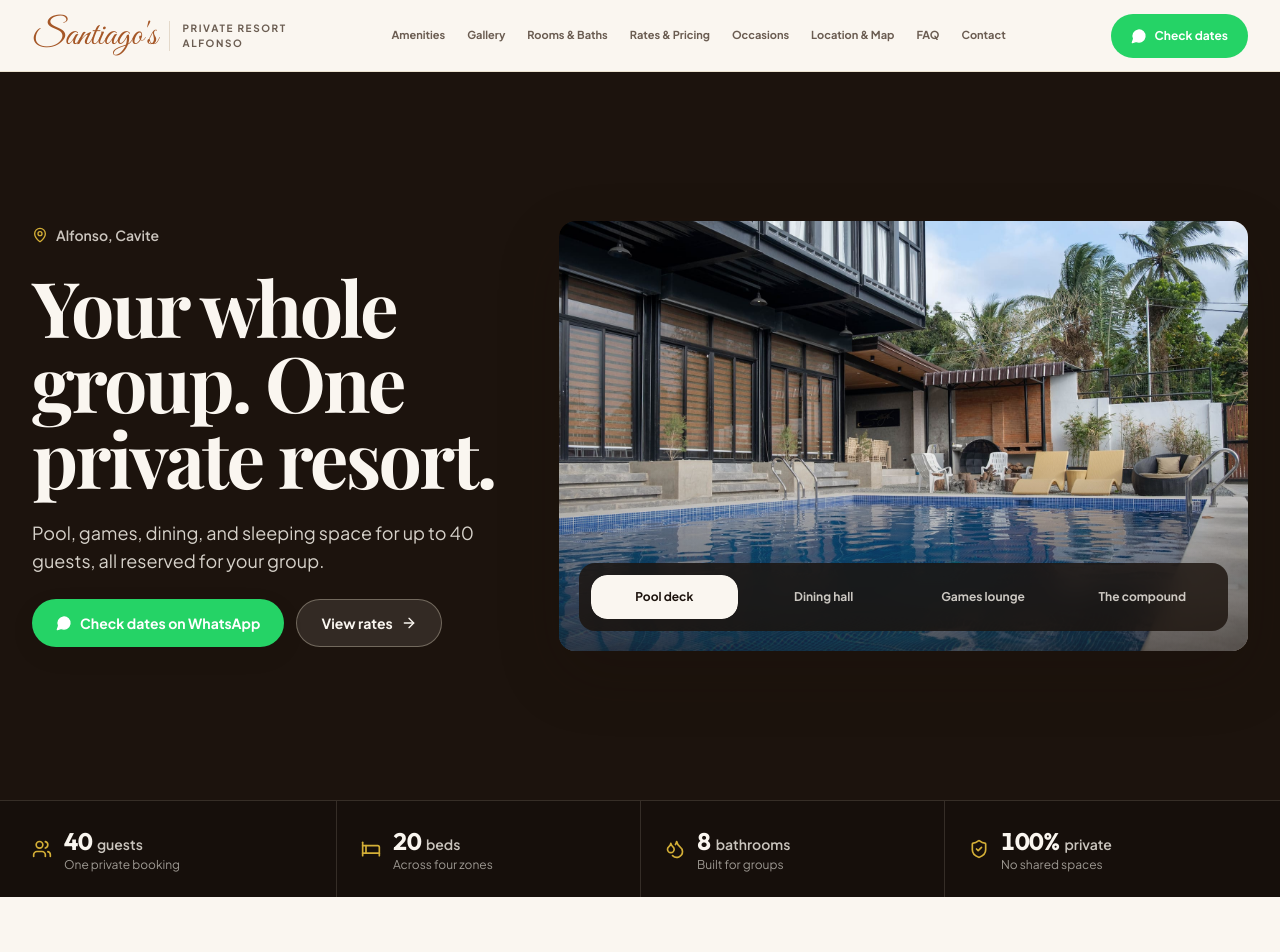
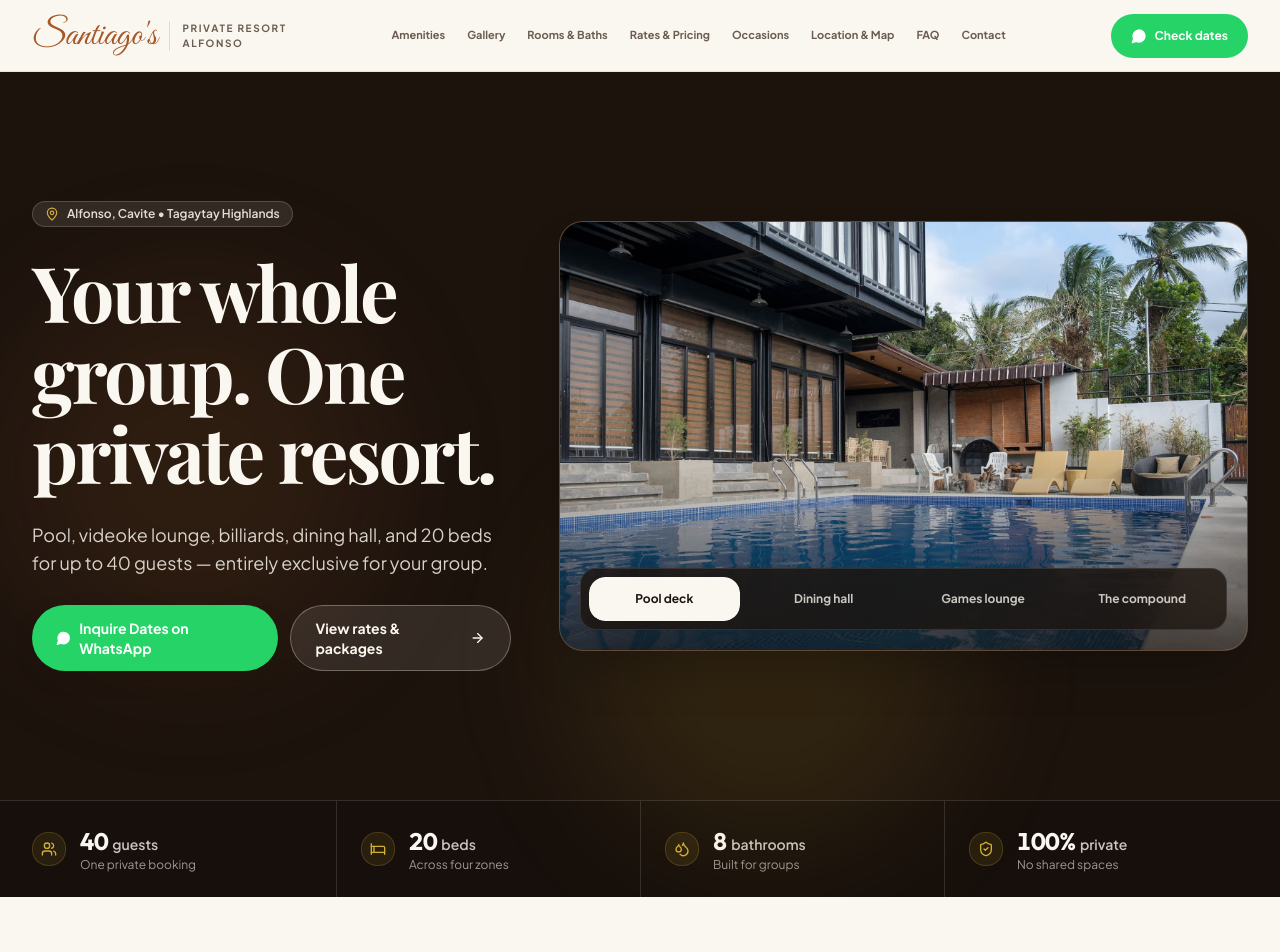
Before and after one commit to afkDen/santiagos-airbnb, a Next.js app: page / in a window 1280 px wide. Shown: the top 952 px of the page. Built offline with nearby package versions, Linux system fonts and the light colour scheme; a web font is replaced by a local one.

Commit message:
feat(hero): animate landing page hero with Apple-style springs, staggered text cascade, and animated proof numbers

```diff
--- a/src/components/animated-number.tsx
+++ b/src/components/animated-number.tsx
@@ -1,3 +1,8 @@
+'use client'
+
+import { useEffect, useRef } from 'react'
+import { useMotionValue, useSpring, useInView } from 'motion/react'
+
 interface AnimatedNumberProps {
   value: number
   prefix?: string
@@ -11,8 +16,27 @@ export function AnimatedNumber({
   suffix = '',
   className = '',
 }: AnimatedNumberProps) {
+  const ref = useRef<HTMLSpanElement>(null)
+  const motionVal = useMotionValue(0)
+  const springVal = useSpring(motionVal, { duration: 0.7, bounce: 0 })
+  const isInView = useInView(ref, { once: true, margin: '-40px' })
+
+  useEffect(() => {
+    if (isInView) {
+      motionVal.set(value)
+    }
+  }, [isInView, motionVal, value])
+
+  useEffect(() => {
+    return springVal.on('change', (latest) => {
+      if (ref.current) {
+        ref.current.textContent = `${prefix}${Math.round(latest).toLocaleString()}${suffix}`
+      }
+    })
+  }, [springVal, prefix, suffix])
+
   return (
-    <span className={`tabular-nums ${className}`} aria-live="polite">
+    <span ref={ref} className={`tabular-nums ${className}`} aria-live="polite">
       {prefix}{value.toLocaleString()}{suffix}
     </span>
   )
--- a/src/components/hero.tsx
+++ b/src/components/hero.tsx
@@ -3,10 +3,11 @@
 import { useState } from 'react'
 import Image from 'next/image'
 import Link from 'next/link'
-import { AnimatePresence, motion } from 'motion/react'
-import { ArrowRight, Bed, Droplets, MapPin, MessageCircle, ShieldCheck, Users } from 'lucide-react'
+import { motion, AnimatePresence, useReducedMotion, type Variants } from 'motion/react'
+import { ArrowRight, Bed, Droplets, MapPin, MessageCircle, ShieldCheck, Users, Sparkles } from 'lucide-react'
 import { getLocalImageUrl } from '@/content/gallery'
 import { PROPERTY_INFO } from '@/content/property'
+import { AnimatedNumber } from '@/components/animated-number'
 
 const HERO_VIEWS = [
   {
@@ -36,64 +37,118 @@ const HERO_VIEWS = [
 ]
 
 const PROOF_POINTS = [
-  { value: '40', label: 'guests', detail: 'One private booking', icon: Users },
-  { value: '20', label: 'beds', detail: 'Across four zones', icon: Bed },
-  { value: '8', label: 'bathrooms', detail: 'Built for groups', icon: Droplets },
-  { value: '100%', label: 'private', detail: 'No shared spaces', icon: ShieldCheck },
+  { numericValue: 40, suffix: '', label: 'guests', detail: 'One private booking', icon: Users },
+  { numericValue: 20, suffix: '', label: 'beds', detail: 'Across four zones', icon: Bed },
+  { numericValue: 8, suffix: '', label: 'bathrooms', detail: 'Built for groups', icon: Droplets },
+  { numericValue: 100, suffix: '%', label: 'private', detail: 'No shared spaces', icon: ShieldCheck },
 ]
 
 export function Hero() {
   const [activeView, setActiveView] = useState(0)
+  const shouldReduceMotion = useReducedMotion()
   const currentView = HERO_VIEWS[activeView]
 
+  const containerVariants: Variants = {
+    hidden: { opacity: 0 },
+    visible: {
+      opacity: 1,
+      transition: {
+        staggerChildren: shouldReduceMotion ? 0 : 0.08,
+        delayChildren: 0.05,
+      },
+    },
+  }
+
+  const itemVariants: Variants = {
+    hidden: {
+      opacity: 0,
+      transform: shouldReduceMotion ? 'none' : 'translateY(14px)',
+    },
+    visible: {
+      opacity: 1,
+      transform: 'translateY(0px)',
+      transition: {
+        duration: 0.35,
+        ease: [0.23, 1, 0.32, 1] as const,
+      },
+    },
+  }
+
   return (
-    <section className="bg-ink text-cream">
-      <div className="site-container grid min-h-[calc(100dvh-72px)] grid-cols-1 items-center gap-8 py-8 lg:grid-cols-12 lg:gap-12 lg:py-10">
-        <div className="order-1 space-y-6 lg:col-span-5">
-          <div className="flex items-center gap-2 text-sm font-semibold text-sand-light/80">
-            <MapPin className="h-4 w-4 text-gold" aria-hidden="true" />
-            <span>Alfonso, Cavite</span>
+    <section className="bg-ink text-cream relative overflow-hidden">
+      {/* Subtle ambient lighting */}
+      <div className="absolute top-1/4 left-0 w-96 h-96 bg-terra/10 rounded-full blur-3xl pointer-events-none" />
+      <div className="absolute bottom-10 right-1/4 w-96 h-96 bg-gold/10 rounded-full blur-3xl pointer-events-none" />
+
+      <div className="site-container grid min-h-[calc(100dvh-72px)] grid-cols-1 items-center gap-8 py-8 lg:grid-cols-12 lg:gap-12 lg:py-10 relative z-10">
+        {/* Left Column: Coordinated Stagger Content */}
+        <motion.div
+          variants={containerVariants}
+          initial="hidden"
+          animate="visible"
+          className="order-1 space-y-6 lg:col-span-5"
+        >
+          {/* Location / Status Badge */}
+          <motion.div variants={itemVariants} className="flex items-center gap-2">
+            <div className="inline-flex items-center gap-2 px-3 py-1 rounded-full bg-cream/10 border border-sand/20 text-xs font-semibold text-sand-light/90 backdrop-blur-sm">
+              <MapPin className="h-3.5 w-3.5 text-gold" aria-hidden="true" />
+              <span>Alfonso, Cavite • Tagaytay Highlands</span>
             </div>
+          </motion.div>
 
-          <h1 className="max-w-[12ch] font-serif text-[clamp(2.75rem,6vw,5.5rem)] font-bold leading-[0.98] tracking-[-0.035em] text-cream">
+          {/* Display Headline with Descender Safety */}
+          <motion.h1
+            variants={itemVariants}
+            className="max-w-[12ch] font-serif text-[clamp(2.75rem,6vw,5.5rem)] font-bold leading-[1.05] tracking-[-0.035em] text-cream pb-1"
+          >
             Your whole group. One private resort.
-          </h1>
+          </motion.h1>
 
-          <p className="max-w-[52ch] text-base leading-7 text-sand-light/85 sm:text-lg">
-            Pool, games, dining, and sleeping space for up to 40 guests, all reserved for your group.
-          </p>
+          {/* Supporting Copy */}
+          <motion.p
+            variants={itemVariants}
+            className="max-w-[52ch] text-base leading-7 text-sand-light/85 sm:text-lg"
+          >
+            Pool, videoke lounge, billiards, dining hall, and 20 beds for up to 40 guests — entirely exclusive for your group.
+          </motion.p>
 
-          <div className="flex flex-col gap-3 sm:flex-row">
+          {/* Call to Actions */}
+          <motion.div variants={itemVariants} className="flex flex-col gap-3 sm:flex-row pt-1">
             <a
               href={PROPERTY_INFO.contacts.whatsappUrl}
               target="_blank"
               rel="noopener noreferrer"
-              className="inline-flex min-h-12 items-center justify-center gap-2 rounded-full bg-whatsapp px-6 py-3 text-sm font-bold text-white shadow-warm-md transition-[background-color,box-shadow,transform] duration-200 hover:bg-whatsapp-hover hover:shadow-warm-lg"
+              className="inline-flex min-h-12 items-center justify-center gap-2 rounded-full bg-whatsapp px-6 py-3 text-sm font-bold text-white shadow-warm-md transition-transform duration-100 hover:bg-whatsapp-hover active:scale-[0.98]"
             >
               <MessageCircle className="h-4 w-4 fill-current" aria-hidden="true" />
-              <span>Check dates on WhatsApp</span>
+              <span>Inquire Dates on WhatsApp</span>
             </a>
             <Link
               href="/rates"
-              className="inline-flex min-h-12 items-center justify-center gap-2 rounded-full border border-sand/35 bg-cream/10 px-6 py-3 text-sm font-bold text-cream transition-[background-color,border-color,transform] duration-200 hover:border-sand/60 hover:bg-cream/15"
+              className="inline-flex min-h-12 items-center justify-center gap-2 rounded-full border border-sand/35 bg-cream/10 px-6 py-3 text-sm font-bold text-cream transition-transform duration-100 hover:border-sand/60 hover:bg-cream/15 active:scale-[0.98]"
             >
-              <span>View rates</span>
+              <span>View rates & packages</span>
               <ArrowRight className="h-4 w-4" aria-hidden="true" />
             </Link>
-          </div>
-        </div>
+          </motion.div>
+        </motion.div>
 
+        {/* Right Column: Fluid Perspective Multi-View Image Deck */}
         <div className="order-2 lg:col-span-7">
-          <div className="relative aspect-[4/3] overflow-hidden rounded-2xl bg-ink-soft shadow-warm-xl sm:aspect-[16/10]">
+          <motion.div
+            initial={{ opacity: 0, transform: shouldReduceMotion ? 'none' : 'scale(0.98) translateY(12px)' }}
+            animate={{ opacity: 1, transform: 'scale(1) translateY(0px)' }}
+            transition={{ duration: 0.45, ease: [0.23, 1, 0.32, 1] }}
+            className="relative aspect-[4/3] overflow-hidden rounded-3xl bg-ink-soft shadow-2xl border border-sand/20 sm:aspect-[16/10]"
+          >
             <AnimatePresence initial={false} mode="sync">
               <motion.div
                 key={currentView.id}
-                initial={{ opacity: 0, transform: 'scale(1.025)' }}
+                initial={{ opacity: 0, transform: shouldReduceMotion ? 'none' : 'scale(1.025)' }}
                 animate={{ opacity: 1, transform: 'scale(1)' }}
-                exit={{ opacity: 0, transform: 'scale(0.99)' }}
-                transition={{ duration: 0.26, ease: [0.23, 1, 0.32, 1] }}
+                exit={{ opacity: 0, transform: shouldReduceMotion ? 'none' : 'scale(0.99)' }}
+                transition={{ duration: 0.28, ease: [0.23, 1, 0.32, 1] }}
                 className="absolute inset-0"
-                data-motion="feedback"
               >
                 <Image
                   src={currentView.src}
@@ -103,57 +158,64 @@ export function Hero() {
                   sizes="(max-width: 1024px) 100vw, 58vw"
                   className="object-cover"
                 />
-                <div className="absolute inset-0 bg-gradient-to-t from-ink/65 via-transparent to-transparent" />
+                <div className="absolute inset-0 bg-gradient-to-t from-ink/75 via-transparent to-transparent" />
               </motion.div>
             </AnimatePresence>
 
-            <div className="absolute inset-x-0 bottom-0 p-3 sm:p-5">
-              <div className="grid grid-cols-4 gap-2 rounded-2xl bg-ink/[0.82] p-2 backdrop-blur-md sm:gap-3 sm:p-3">
-                {HERO_VIEWS.map((view, index) => (
+            {/* Apple-Style Glassmorphic View Selector */}
+            <div className="absolute inset-x-0 bottom-0 p-3 sm:p-5 z-20">
+              <div className="grid grid-cols-4 gap-1.5 sm:gap-2 rounded-2xl bg-ink/80 p-1.5 sm:p-2 backdrop-blur-xl border border-white/10 shadow-2xl">
+                {HERO_VIEWS.map((view, index) => {
+                  const isActive = activeView === index
+                  return (
                     <button
                       key={view.id}
                       type="button"
-                    aria-pressed={activeView === index}
+                      aria-pressed={isActive}
                       onClick={() => setActiveView(index)}
-                    className={`relative min-h-11 overflow-hidden rounded-xl px-2 py-2 text-[11px] font-bold transition-[color,transform] duration-200 sm:text-xs ${
-                      activeView === index
+                      className={`relative min-h-11 overflow-hidden rounded-xl px-2 py-2 text-[11px] sm:text-xs font-bold transition-colors duration-150 active:scale-[0.98] ${
+                        isActive
                           ? 'text-ink'
                           : 'text-sand-light/80 hover:bg-cream/10 hover:text-cream'
                       }`}
                     >
-                    {activeView === index && (
+                      {isActive && (
                         <motion.span
-                        layoutId="hero-view-indicator"
-                        className="absolute inset-0 rounded-xl bg-cream"
-                        transition={{ duration: 0.25, ease: [0.77, 0, 0.175, 1] }}
-                        data-motion="spatial"
+                          layoutId="hero-active-view-pill"
+                          className="absolute inset-0 rounded-xl bg-cream shadow-md"
+                          transition={{ type: 'spring', duration: 0.35, bounce: 0.15 }}
                           aria-hidden="true"
                         />
                       )}
                       <span className="relative z-10">{view.label}</span>
                     </button>
-                ))}
+                  )
+                })}
               </div>
             </div>
-          </div>
+          </motion.div>
         </div>
       </div>
 
+      {/* Bottom Metric Stat Ribbon with Rolling Animated Numbers */}
       <div className="border-t border-sand/15 bg-[#160f0b]">
         <div className="site-container grid grid-cols-2 lg:grid-cols-4">
-          {PROOF_POINTS.map(({ value, label, detail, icon: Icon }, index) => (
+          {PROOF_POINTS.map(({ numericValue, suffix, label, detail, icon: Icon }, index) => (
             <div
               key={label}
-              className={`flex items-center gap-3 py-5 sm:py-6 ${
+              className={`flex items-center gap-3.5 py-5 sm:py-6 ${
                 index % 2 === 0 ? 'pr-3' : 'border-l border-sand/15 pl-3'
               } ${index > 1 ? 'border-t border-sand/15 lg:border-t-0' : ''} ${
                 index > 0 ? 'lg:border-l lg:border-sand/15 lg:pl-6' : 'lg:pr-6'
               }`}
             >
-              <Icon className="h-5 w-5 shrink-0 text-gold" aria-hidden="true" />
+              <div className="p-2 rounded-xl bg-gold/10 border border-gold/20 text-gold shrink-0">
+                <Icon className="h-4 w-4" aria-hidden="true" />
+              </div>
               <div>
-                <div className="font-display text-xl font-bold tabular-nums text-cream sm:text-2xl">
-                  {value} <span className="font-sans text-sm font-semibold text-sand-light/80">{label}</span>
+                <div className="font-display text-xl font-bold tabular-nums text-cream sm:text-2xl flex items-baseline gap-1">
+                  <AnimatedNumber value={numericValue} suffix={suffix} />
+                  <span className="font-sans text-sm font-semibold text-sand-light/80">{label}</span>
                 </div>
                 <p className="text-[11px] text-sand-light/60 sm:text-xs">{detail}</p>
               </div>
```
Lines whose indentation alone changed are shown as unchanged.
